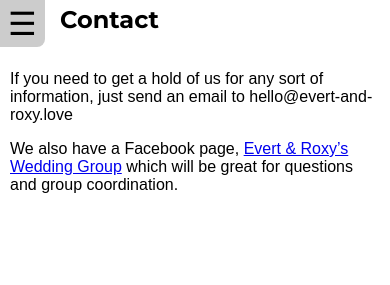
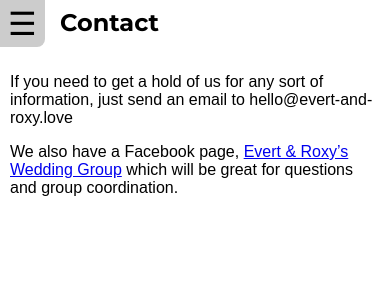
Before and after one commit to evert/wedding, a Jekyll site: the page built from contact.md, in a window 390 px wide. Shown: the top 285 px of the page. Built offline with Jekyll 4.4.1, drawn with Linux system fonts in a browser that asks for light colours.

Commit message:
Attention to detail

```diff
--- a/css/style.css
+++ b/css/style.css
@@ -116,7 +116,7 @@ th, td {
     }
 
     h1 {
-        padding: 5px 0 20px 50px;
+        padding: 8px 0 20px 50px;
         margin: 0;
     }
 
```
